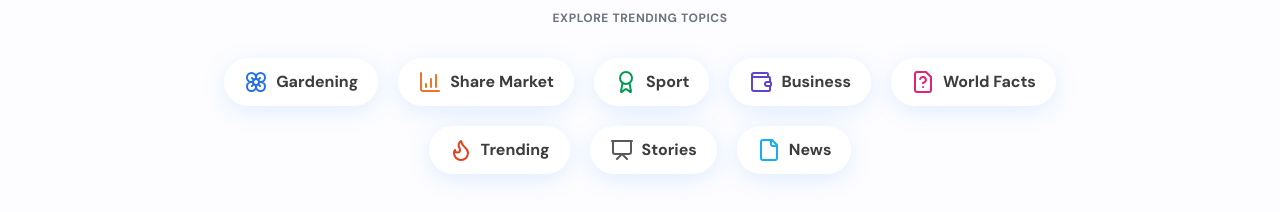
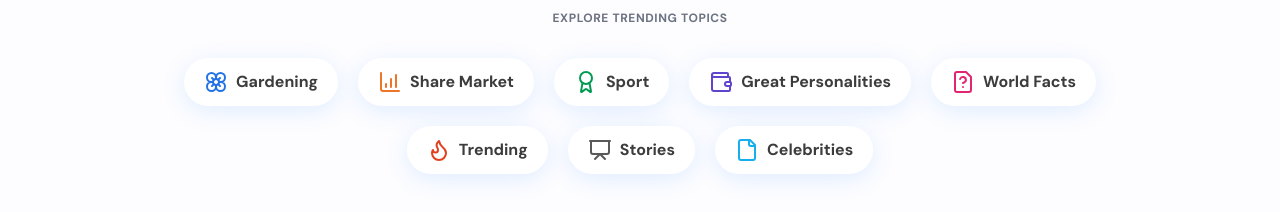
Before and after one commit to devshad7/phoolsansar, a Next.js app: page / in a window 1280 px wide. Shown: the part 506-718 px from the top of the page. Built offline with nearby package versions, Linux system fonts and the light colour scheme; no server answers.

Commit message:
feat: some changes in categories section

```diff
--- a/src/components/HomeCategories.js
+++ b/src/components/HomeCategories.js
@@ -21,7 +21,7 @@ const HomeCategories = () => {
             </Link>
             <Link href={'/category/business'} className="py-3 px-5 bg-white shadow-categories hover:shadow-custom rounded-full font-bold flex justify-center items-center gap-2">
                 <Wallet color='#6044ce' />
-                <span>Business</span>
+                <span>Great Personalities</span>
             </Link>
             <Link href={'/category/management'} className="py-3 px-5 bg-white shadow-categories hover:shadow-custom rounded-full font-bold flex justify-center items-center gap-2">
                 <FileQuestion color='#e22572' />
@@ -37,7 +37,7 @@ const HomeCategories = () => {
             </Link>
             <Link href={'/news'} className="py-3 px-5 bg-white shadow-categories hover:shadow-custom rounded-full font-bold flex justify-center items-center gap-2">
                 <File color='#17aeef' />
-                <span>News</span>
+                <span>Celebrities</span>
             </Link>
         </div>
     </div>
```
